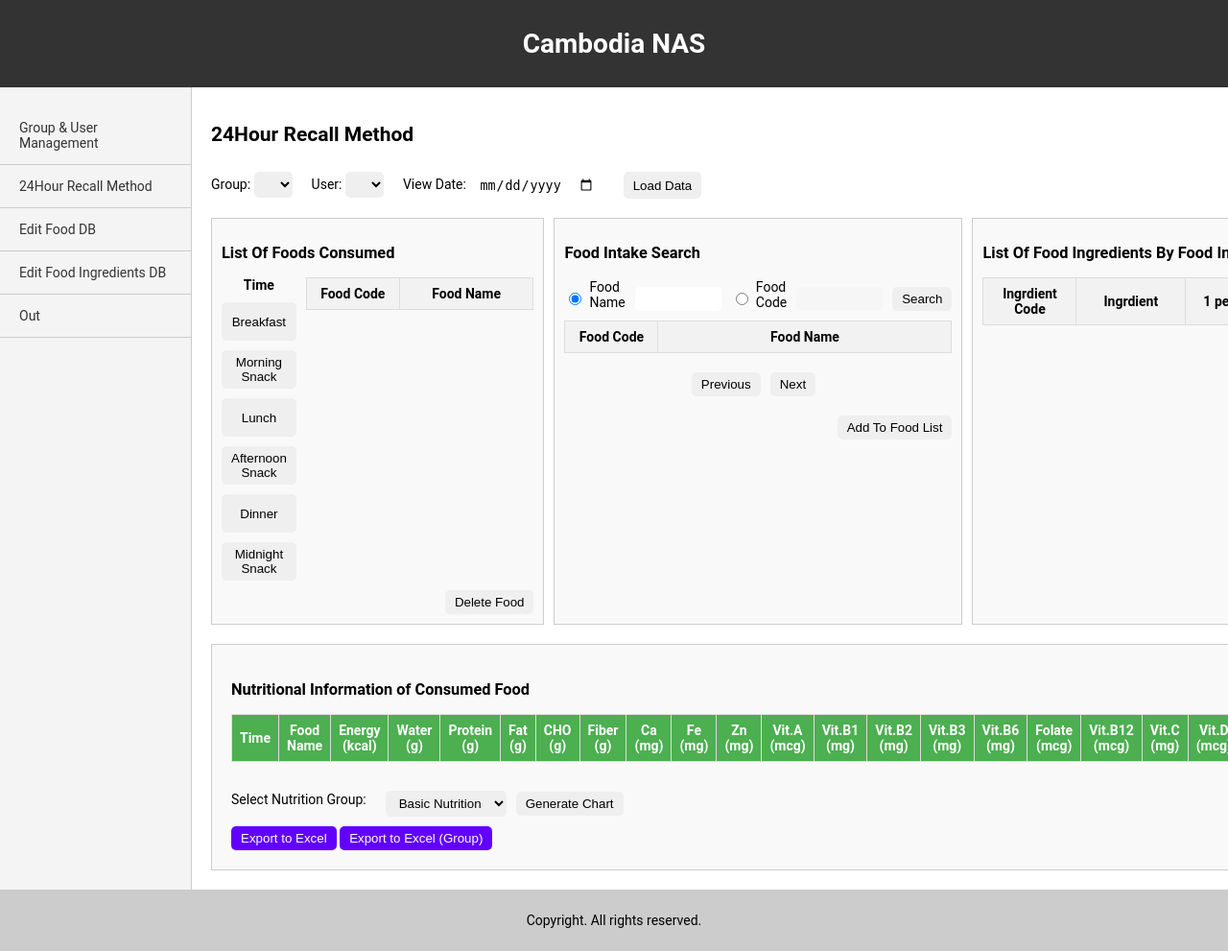
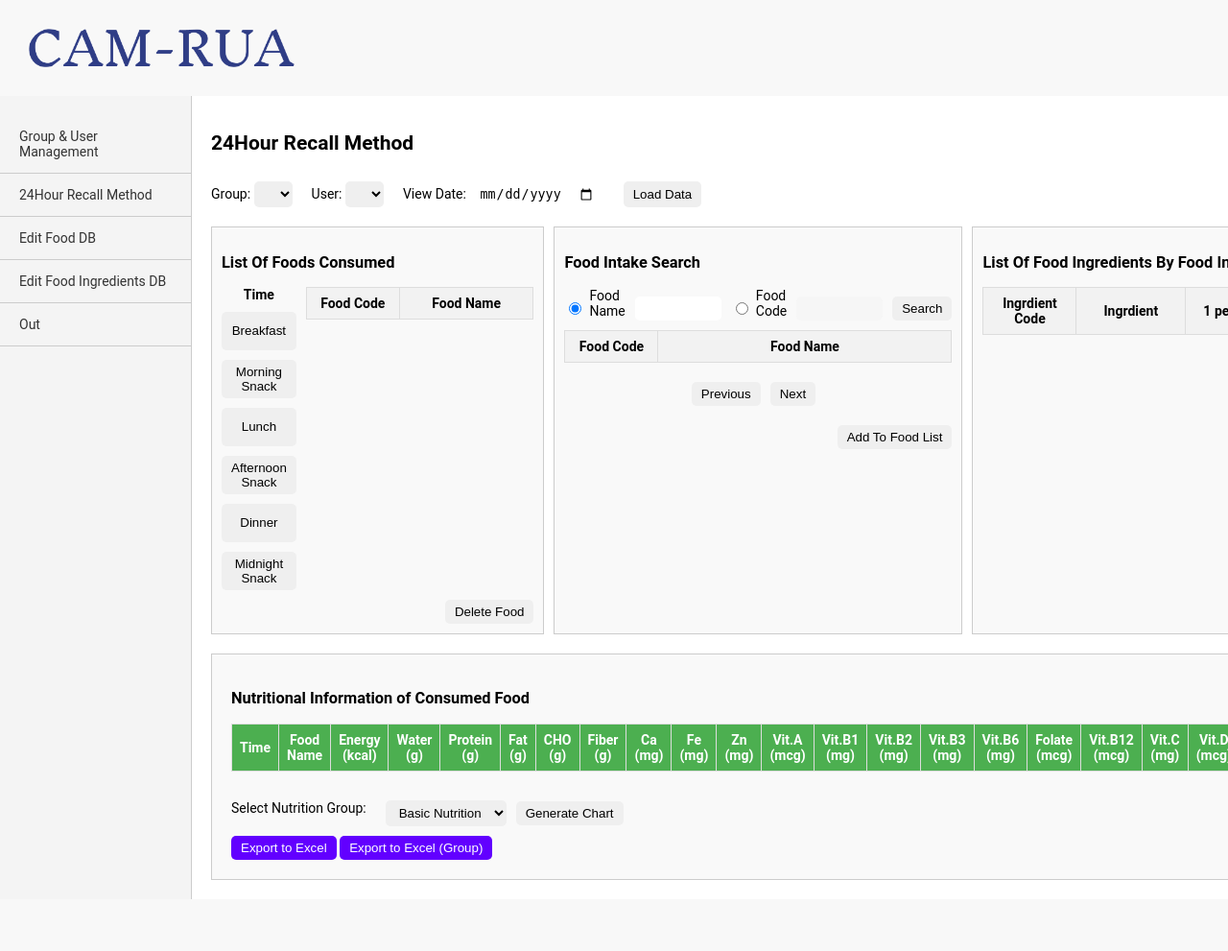
Before and after one commit to Park-HyeonJi/CambodiaNAS, a Flask app: page /24h in a window 1280 px wide. Shown: the whole page at 96% size. After the commit the page ends 937 px from the top, so only its background shows below. Run offline with Flask 3, Linux system fonts and the light colour scheme; a user stored in the database is signed in; lists and menus that the app fills with data are empty; some libraries are stand-ins or nearby versions.

Commit message:
design: 헤더 로고 추가, 푸터 삭제

```diff
--- a/static/style.css
+++ b/static/style.css
@@ -24,13 +24,17 @@ body {
 }
 
 header {
-    background: #333;
-    color: white;
+    display: flex;
+    align-items: center;
     padding: 10px;
-    text-align: center;
-    width: 100%;
-    box-sizing: border-box;
+    background-color: #f8f8f8;
 }
+
+header .CAM-RUA {
+    height: 40px;
+    padding: 20px;
+}
+
 
 .container {
     display: flex;
--- a/templates/base.html
+++ b/templates/base.html
@@ -8,9 +8,7 @@
 </head>
 <body>
     <header>
-        <div id="logo">
-            <h1>Cambodia NAS</h1>
-        </div>
+        <img src="{{ url_for('static', filename='images/CAM-RUA.png') }}" alt="CAM-RUA" class="CAM-RUA">
     </header>
     <div class="container">
         <nav class="navBar">
@@ -29,10 +27,5 @@
             {% endblock %}
         </main>
     </div>
-    <footer class="footer">
-		<div>
-			<p>Copyright. All rights reserved.</p>
-		</div>
-	</footer>
 </body>
 </html>
```
Also changed, not shown: static/images/CAM-RUA.png (added).
